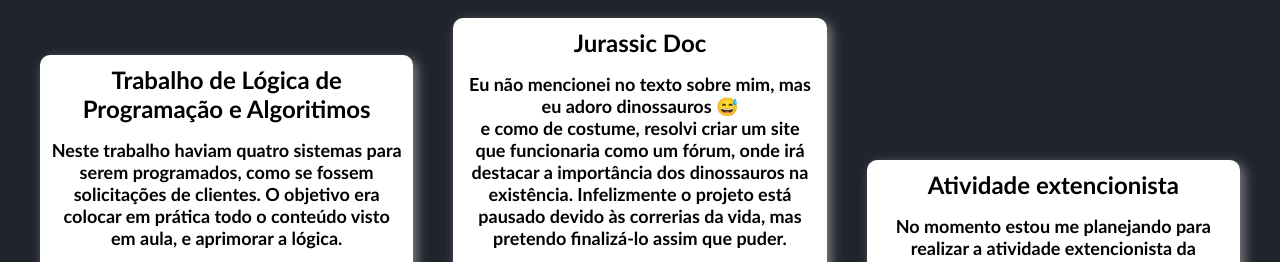
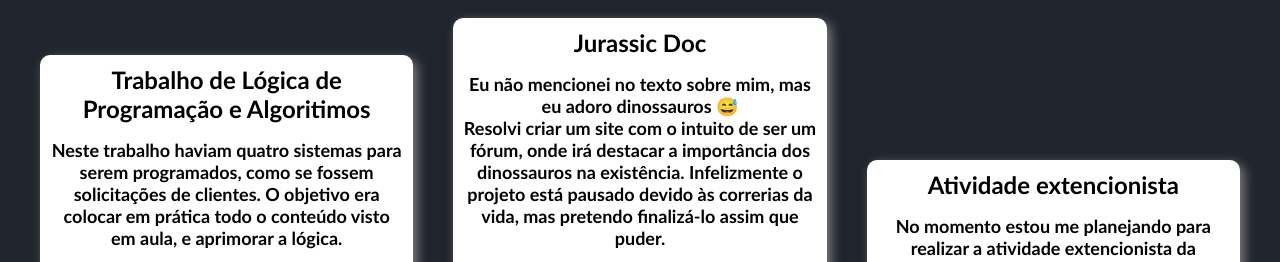
Before and after one commit to celofgd/meu-portfolio, a plain HTML site: page portfolio.html in a window 1280 px wide. Shown: the part 187-449 px from the top of the page. Drawn offline with Linux system fonts and the light colour scheme.

Commit message:
alteracao no texto JD

```diff
--- a/portfolio.html
+++ b/portfolio.html
@@ -33,7 +33,7 @@
 
                 <div class="card">
                     <h1>Jurassic Doc</h1>
-                    <h2>Eu não mencionei no texto sobre mim, mas eu adoro dinossauros &#128517<br> e como de costume, resolvi criar um site que funcionaria como um fórum, onde irá destacar a importância dos dinossauros na existência. Infelizmente o projeto está pausado devido às correrias da vida, mas pretendo finalizá-lo assim que puder.</h2>
+                    <h2>Eu não mencionei no texto sobre mim, mas eu adoro dinossauros &#128517<br> Resolvi criar um site com o intuito de ser um fórum, onde irá destacar a importância dos dinossauros na existência. Infelizmente o projeto está pausado devido às correrias da vida, mas pretendo finalizá-lo assim que puder.</h2>
                     <img src="img/tela_jd.jpeg" alt="">
                     <h2>Linguagem: HTML, CSS, JavaScript</h2>
                     <h2>Framework: Tailwind CSS</h2>
```
